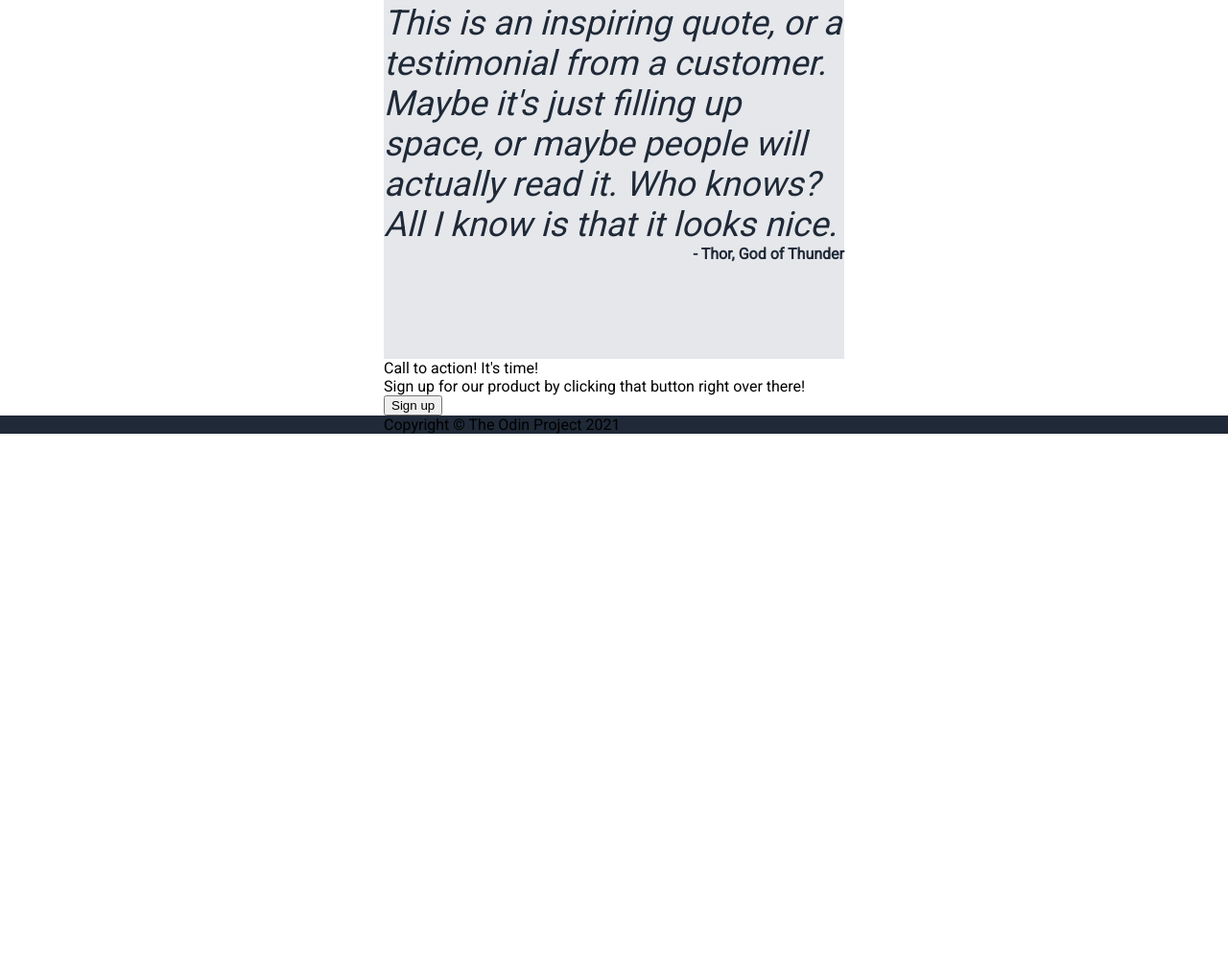
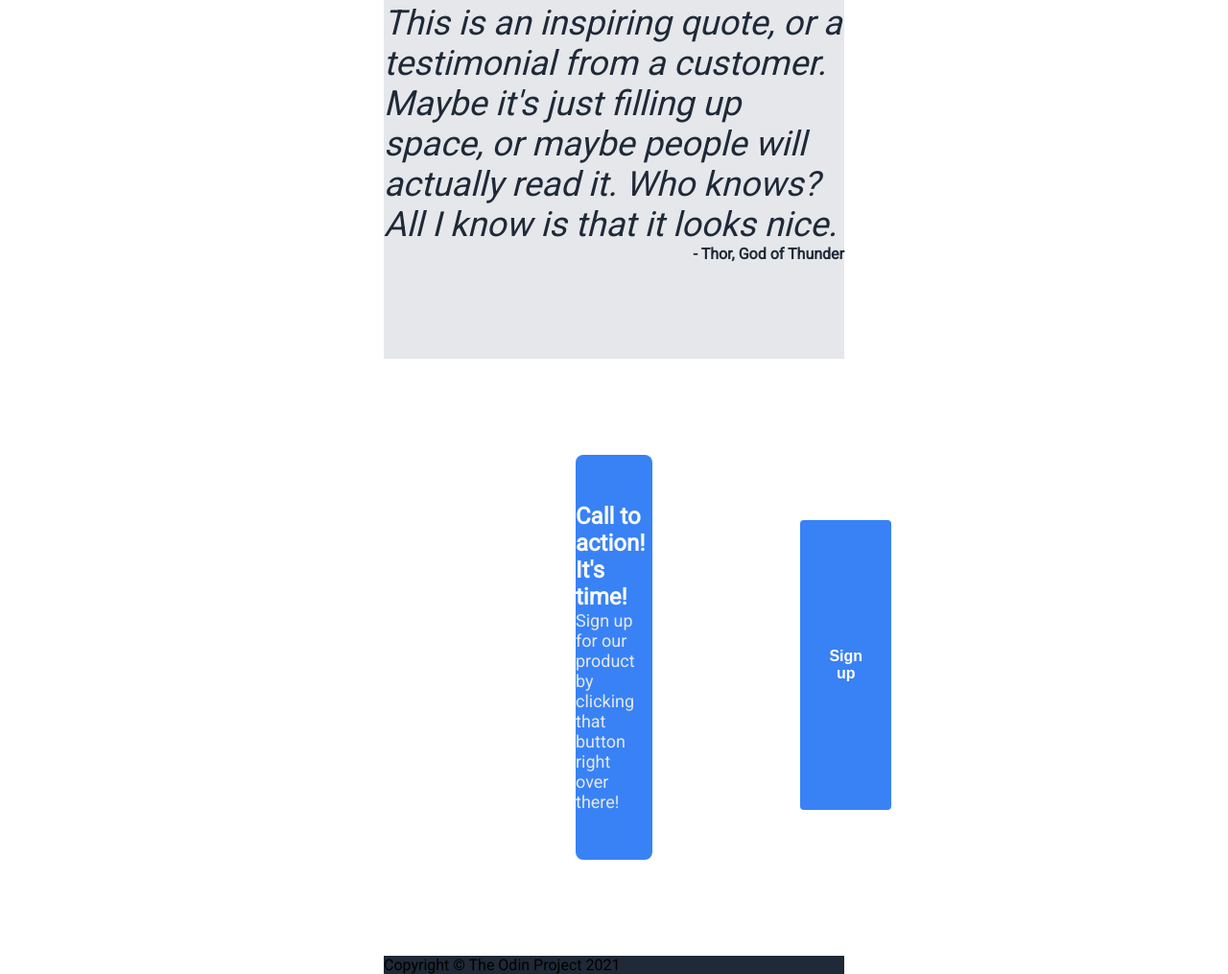
Before and after one commit to Tweekz12/landing-page, a plain HTML site: page index.html in a window 1280 px wide. Shown: the part 1324-2339 px from the top of the page at 96% size. Before the commit the page ends 1776 px from the top, so only its background shows below. Drawn offline with Linux system fonts and the light colour scheme.

Commit message:
Add style and move items for the sign-up container

```diff
--- a/index.html
+++ b/index.html
@@ -58,12 +58,14 @@
         <div class="quote-text"><em>This is an inspiring quote, or a testimonial from a customer. Maybe it's just filling up space, or maybe people will actually read it. Who knows? All I know is that it looks nice.</em></div>
         <div class="quoted">- Thor, God of Thunder</div>
     </div>
+    <!--Sign up part-->
+    <div class="sign-up-container">
+        <div class="sign-up">
         <div>
-            <div>
-                <div>Call to action! It's time!</div>
-                <div>Sign up for our product by clicking that button right over there!</div>
+                <div class="header-logo-text">Call to action! It's time!</div>
+                <div class="header-secondary-text">Sign up for our product by clicking that button right over there!</div>
             </div>
-            <button>Sign up</button>
+            <button class="sign-up-button">Sign up</button>
         </div>
     </div>
     <!--Footer-->
--- a/styles.css
+++ b/styles.css
@@ -121,3 +121,22 @@ a.header-secondary-text {
     font-weight: bold;
     color: #1F2937;
 }
+
+.sign-up-container {
+    padding: 0 200px;
+}
+.sign-up {
+    background-color: #3882F6;
+    color: white;
+    margin: 100px 0;
+    padding-top: 50px;
+    padding-bottom: 50px;
+    border-radius: 8px;
+    display: flex;
+    justify-content: space-around;
+    gap: 160px;
+}
+
+.sign-up > button {
+    border: 2px solid white;
+}
```
